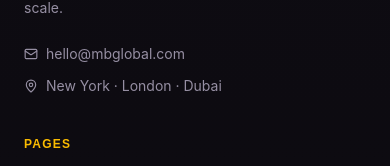
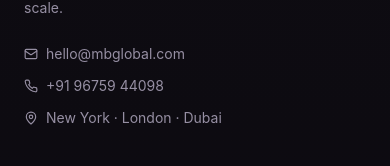
Before and after one commit to mbglobalmarketings/MBGLOBAL, a React (Vite) app: page /about in a window 390 px wide. Shown: the part 6942-7108 px from the top of the page. Built offline with nearby package versions, Linux system fonts and the light colour scheme; the HTML template or start-up script is replaced by a standard one.

Commit message:
Add phone number +91 96759 44098 to Contact page and Footer

```diff
--- a/src/components/Footer.tsx
+++ b/src/components/Footer.tsx
@@ -1,5 +1,5 @@
 import { Link } from "react-router-dom";
-import { ArrowUpRight, Mail, MapPin } from "lucide-react";
+import { ArrowUpRight, Mail, MapPin, Phone } from "lucide-react";
 import { motion } from "framer-motion";
 
 const Footer = () => {
@@ -42,6 +42,9 @@ const Footer = () => {
             <div className="space-y-3">
               <a href="mailto:hello@mbglobal.com" className="flex items-center gap-2 text-sm text-muted-foreground hover:text-accent transition-colors">
                 <Mail size={14} /> hello@mbglobal.com
+              </a>
+              <a href="tel:+919675944098" className="flex items-center gap-2 text-sm text-muted-foreground hover:text-accent transition-colors">
+                <Phone size={14} /> +91 96759 44098
               </a>
               <div className="flex items-center gap-2 text-sm text-muted-foreground">
                 <MapPin size={14} /> New York · London · Dubai
--- a/src/pages/Contact.tsx
+++ b/src/pages/Contact.tsx
@@ -76,7 +76,7 @@ const Contact = () => {
               <div className="space-y-6 mb-10">
                 {[
                   { icon: Mail, label: "hello@mbglobalmarketing.com" },
-                  { icon: Phone, label: "+1 (555) 000-1234" },
+                  { icon: Phone, label: "+91 96759 44098" },
                   { icon: MapPin, label: "New York • London • Remote" },
                 ].map((item, i) => (
                   <FadeIn key={item.label} delay={0.1 + i * 0.1}>
```
